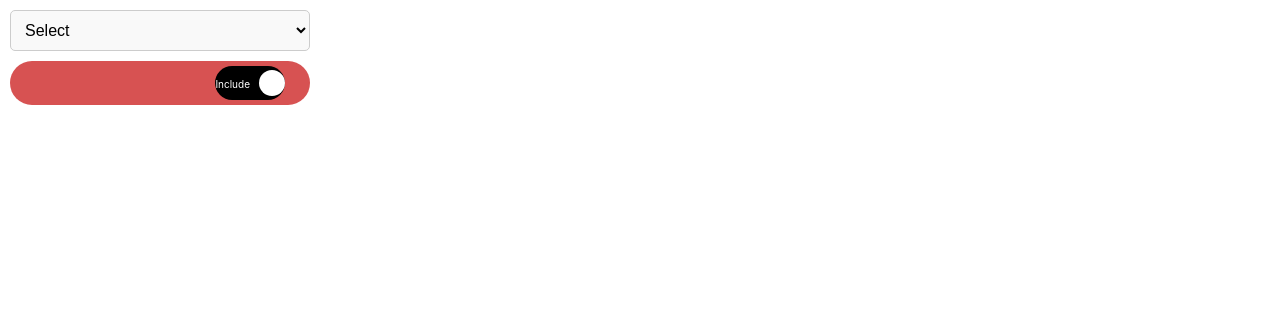
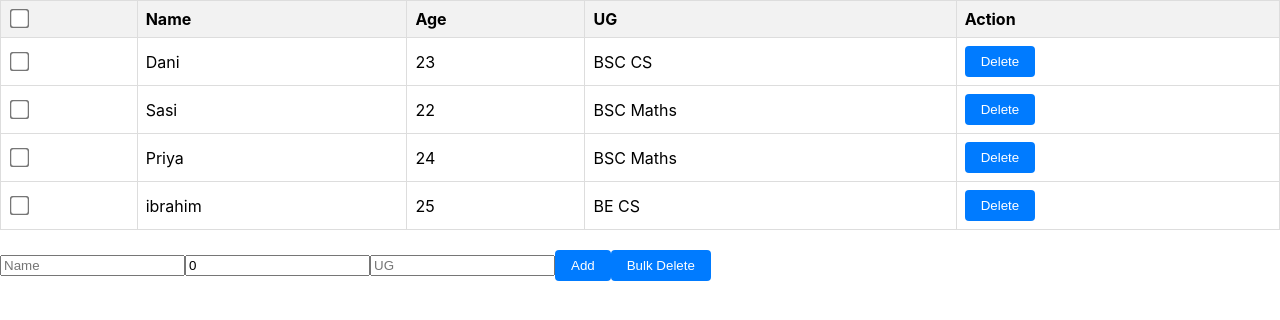
Before and after one commit to Danibenz17/toggleswitch, a React (Create React App) app: page / in a window 1280 px wide. Shown: the top 320 px of the page. Built offline with nearby package versions, Linux system fonts and the light colour scheme.

Commit message:
Test Components

```diff
--- a/src/App.tsx
+++ b/src/App.tsx
@@ -1,12 +1,14 @@
 import "./ToggleSwitch.css";
 import "./Pill.css";
 import "./Dropdown.css"
-import Dropdown from "./Dropdown";
+import "./Password.css"
+import "./SimpleTable.css"
+import DataTable from "./SimpleTable";
 
 function App() {
   return (
     <div>
-      <Dropdown />
+     <DataTable/>
     </div>
   );
 }
--- a/src/Dropdown.css
+++ b/src/Dropdown.css
@@ -1,42 +1,49 @@
 .dropdown-container {
+  position: relative;
+  display: inline-block;
+}
+
+.select-text {
+  cursor: pointer;
+  padding: 10px;
+  border: 1px solid #ccc;
+  border-radius: 4px;
+}
+
+.select-arrow {
+  margin-left: 5px;
+}
+
+.options-dropdown {
   display: flex;
   flex-direction: column;
-    width: 300px;
-    padding: 10px;
+  position: absolute;
+  top: 100%;
+  left: 0;
+  z-index: 1;
   background-color: #fff;
+  border: 1px solid #ccc;
+  border-radius: 4px;
 }
 
-  select {
-    width: 100%;
-    padding: 10px;
-    margin-bottom: 10px;
-    border: 1px solid #ccc;
-    border-radius: 5px;
-    background-color: #f9f9f9;
-    font-size: 16px;
+.option {
+  padding: 8px;
+  cursor: pointer;
 }
 
-  .sub-options {
+.submenu {
   display: flex;
   flex-direction: column;
+  position: absolute;
+  top: 0;
+  left: 100%;
+  z-index: 1;
+  background-color: #fff;
+  border: 1px solid #ccc;
+  border-radius: 4px;
 }
 
 .sub-option {
-    display: flex;
-    align-items: center;
-    margin-bottom: 5px;
-  }
-
-  input[type="checkbox"] {
-    margin-right: 10px;
-  }
-
-  label {
+  padding: 8px;
   cursor: pointer;
 }
-
-  .app-container {
-    display: flex;
-    flex-direction: column;
-    align-items: center;
-  }
--- a/src/Dropdown.tsx
+++ b/src/Dropdown.tsx
@@ -1,94 +1,118 @@
-import React, { useState } from 'react';
-import PillToggleSwitch from './Pill';
+import React, { useEffect, useRef, useState } from "react";
+import "./Dropdown.css";
 
-export type SubOption = {
+export interface SubOption {
   id: number;
   label: string;
-  selected: boolean;
-};
+  selected?: boolean;
+}
 
-type MainOption = {
+interface MainOption {
   key: string;
   label: string;
   options: SubOption[];
-};
+}
 
 const sampleData: MainOption[] = [
   {
-    key: 'option1',
-    label: 'Royal Enfield',
+    key: "option1",
+    label: "Royal Enfield",
     options: [
-      { id: 1, label: 'Interceptor 650', selected: false },
-      { id: 2, label: 'Classic 350', selected: false },
-      { id: 3, label: 'Himalayan', selected: false },
+      { id: 1, label: "Interceptor 650" },
+      { id: 2, label: "Classic 350" },
+      { id: 3, label: "Himalayan" },
     ],
   },
   {
-    key: 'option2',
-    label: 'Yamaha',
+    key: "option2",
+    label: "Yamaha",
     options: [
-      { id: 4, label: 'R15', selected: false },
-      { id: 5, label: 'MT150', selected: false },
+      { id: 4, label: "R15" },
+      { id: 5, label: "MT150" },
     ],
   },
   {
-    key: 'option3',
-    label: 'Honda',
+    key: "option3",
+    label: "Honda",
     options: [
-      { id: 6, label: 'Shine', selected: false },
-      { id: 7, label: 'Unicorn', selected: false },
-      { id: 8, label: 'Activa', selected: false },
+      { id: 6, label: "Shine" },
+      { id: 7, label: "Unicorn" },
+      { id: 8, label: "Activa" },
     ],
   },
 ];
 
-const Dropdown: React.FC = () => {
-  const [selectedMainOption, setSelectedMainOption] = useState<MainOption | null>(null);
-  const [subOptions, setSubOptions] = useState<SubOption[]>([]);
+const Dropdown = () => {
+  const [openMain, setOpenMain] = useState<string | null>(null);
+  const mainMenuRef = useRef<HTMLDivElement>(null);
+  const buttonRef = useRef<HTMLDivElement>(null);
 
-  const handleMainOptionChange = (key: string) => {
-    const option = sampleData.find((option) => option.key === key);
-    setSelectedMainOption(option || null);
-    setSubOptions(option ? option.options : []);
+  const handleMainOptionClick = (optionKey: string) => {
+    setOpenMain((prev) => (prev === optionKey ? null : optionKey));
   };
 
-  const handleSubOptionClick = (subOption: SubOption) => {
-    setSubOptions((prevSubOptions) =>
-      prevSubOptions.map((opt) =>
-        opt.id === subOption.id ? { ...opt, selected: !opt.selected } : opt
-      )
-    );
+  const handleSubMenuClick = (subOptionLabel: string) => {
+    console.log("Selected:", subOptionLabel);
+    setOpenMain(null);
+  };
+
+  const handleBlur = (event: React.FocusEvent<HTMLDivElement>) => {
+    const currentTarget = event.currentTarget;
+
+    setTimeout(() => {
+      if (
+        !currentTarget.contains(document.activeElement) &&
+        openMain &&
+        mainMenuRef.current &&
+        !mainMenuRef.current.contains(document.activeElement)
+      ) {
+        setOpenMain(null);
+      }
+    }, 0);
   };
 
   return (
-    <div className="dropdown-container">
-      <select
-        value={selectedMainOption ? selectedMainOption.key : ''}
-        onChange={(e) => handleMainOptionChange(e.target.value)}
+    <div className="dropdown-container" onBlur={handleBlur} tabIndex={0}>
+      <div
+        className="select-text"
+        ref={buttonRef}
+        onClick={() => setOpenMain((prev) => (prev ? null : "main"))}
       >
-        <option value="">Select</option>
-        {sampleData.map((option) => (
-          <option key={option.key} value={option.key}>
-            {option.label}
-          </option>
-        ))}
-      </select>
-      {selectedMainOption && (
-        <div className="sub-options">
-          {subOptions.map((subOption) => (
-            <div key={subOption.id} className="sub-option">
-              <input
-                type="checkbox"
-                id={`subOption-${subOption.id}`}
-                checked={subOption.selected}
-                onChange={() => handleSubOptionClick(subOption)}
-              />
-              <label htmlFor={`subOption-${subOption.id}`}>{subOption.label}</label>
+        Select
+        <span className={`select-arrow ${openMain ? "open" : ""}`}>
+          &#9662;
+        </span>
+      </div>
+      {openMain && (
+        <div className="options-dropdown" ref={mainMenuRef} >
+          {sampleData.map((option) => (
+            <div
+              key={option.key}
+              className="option"
+              onClick={() => handleMainOptionClick(option.key)}
+            >
+              {option.label}
             </div>
           ))}
         </div>
       )}
-      <PillToggleSwitch selectedSubOptions={subOptions} />
+      {sampleData.map((option) => (
+        <div key={option.key}>
+          {openMain === option.key && (
+            <div className="submenu">
+              {option.options.map((subOption) => (
+                <div
+                  key={subOption.id}
+                  className="sub-option"
+                  onClick={() => handleSubMenuClick(subOption.label)}
+                >
+                  {subOption.label}
+                </div>
+              ))}
+            </div>
+          )}
+        </div>
+      ))}
     </div>
   );
 };
--- /dev/null
+++ b/src/Password.css
@@ -0,0 +1,39 @@
+.input-container {
+  margin-bottom: 20px;
+}
+
+input[type="password"] {
+  width: 300px;
+  padding: 8px;
+  border-width: 2px;
+  border-style: solid;
+  border-radius: 4px;
+  outline: none;
+}
+
+p {
+  margin-top: 5px;
+  font-size: 14px;
+}
+
+button {
+  padding: 8px 16px;
+  border: none;
+  border-radius: 4px;
+  background-color: #007bff;
+  color: white;
+  cursor: pointer;
+}
+
+button:disabled {
+  background-color: #ccc;
+  cursor: not-allowed;
+}
+
+.valid-rule {
+  color: green;
+}
+
+.invalid-rule {
+  color: red;
+}
--- /dev/null
+++ b/src/SimpleTable.css
@@ -0,0 +1,25 @@
+table {
+  width: 100%;
+  border-collapse: collapse;
+  margin-bottom: 20px;
+}
+
+th,
+td {
+  border: 1px solid #ddd;
+  padding: 8px;
+  text-align: left;
+}
+
+th {
+  background-color: #f2f2f2;
+}
+
+tr.selected {
+  background-color: #cce5ff;
+}
+
+input[type='checkbox'] {
+  transform: scale(1.5);
+  cursor: pointer;
+}
--- /dev/null
+++ b/src/SimpleTable.tsx
@@ -0,0 +1,216 @@
+import React, { useReducer, useState } from "react";
+
+interface RowData {
+  id: number;
+  name: string;
+  age: number;
+  ug: string;
+}
+
+interface State {
+  selectedRows: number[];
+  selectAll: boolean;
+  newName: string;
+  newAge: number;
+  newUg: string;
+  rows: RowData[];
+}
+
+type Action =
+  | { type: "SELECT_ALL" }
+  | { type: "SELECT_ROW"; id: number }
+  | {
+      type: "ADD_ROW";
+      payload: { newName: string; newAge: number; newUg: string };
+    }
+  | { type: "DELETE_ROW"; id: number | number[] };
+
+const initialState: State = {
+  selectedRows: [],
+  selectAll: false,
+  newName: "",
+  newAge: 0,
+  newUg: "",
+  rows: [
+    { id: 1, name: "Dani", age: 23, ug: "BSC CS" },
+    { id: 2, name: "Sasi", age: 22, ug: "BSC Maths" },
+    { id: 3, name: "Priya", age: 24, ug: "BSC Maths" },
+    { id: 4, name: "ibrahim", age: 25, ug: "BE CS" },
+  ],
+};
+
+const reducer = (state: State, action: Action): State => {
+  switch (action.type) {
+    case "SELECT_ALL":
+      return {
+        ...state,
+        selectedRows: state.selectAll ? [] : state.rows.map((row) => row.id),
+        selectAll: !state.selectAll,
+      };
+    case "SELECT_ROW":
+      const updatedSelectedRows = state.selectedRows.includes(action.id)
+        ? state.selectedRows.filter((selectedId) => selectedId !== action.id)
+        : [...state.selectedRows, action.id];
+
+      return {
+        ...state,
+        selectedRows: updatedSelectedRows,
+      };
+    case "ADD_ROW":
+      const { newName, newAge, newUg } = action.payload;
+      if (newName.trim() !== "" && newAge !== 0 && newUg.trim() !== "") {
+        const newId = state.rows.length + 1;
+        const newRow: RowData = {
+          id: newId,
+          name: newName,
+          age: newAge,
+          ug: newUg,
+        };
+
+        return {
+          ...state,
+          rows: [...state.rows, newRow],
+          newName: "",
+          newAge: 0,
+          newUg: "",
+        };
+      }
+      return state;
+
+    case "DELETE_ROW":
+      let updatedRows: RowData[];
+      if (Array.isArray(action.id)) {
+        const idsToDelete = action.id as number[];
+        updatedRows = state.rows.filter((row) => !idsToDelete.includes(row.id));
+      } else {
+        const idToDelete = action.id as number;
+        updatedRows = state.rows.filter((row) => row.id !== idToDelete);
+      }
+
+      return {
+        ...state,
+        rows: updatedRows,
+        selectedRows: [],
+        selectAll: false,
+      };
+    default:
+      return state;
+  }
+};
+
+const DataTable = () => {
+  const [state, dispatch] = useReducer(reducer, initialState);
+  const { selectedRows, selectAll, rows } = state;
+  const [newName, setNewName] = useState<string>("");
+  const [newAge, setNewAge] = useState<number>(0);
+  const [newUg, setNewUg] = useState<string>("");
+
+  const handleKeyDown = (e: { key: string }) => {
+    if (e.key === "ArrowUp" || e.key === "ArrowDown") {
+      const checkboxes = document.querySelectorAll<HTMLInputElement>(
+        'input[type="checkbox"]'
+      );
+
+      const currentIndex = Array.from(checkboxes).findIndex(
+        (checkbox) => document.activeElement === checkbox
+      );
+
+      const newIndex =
+        e.key === "ArrowUp"
+          ? (currentIndex - 1 + checkboxes.length) % checkboxes.length
+          : (currentIndex + 1) % checkboxes.length;
+
+      checkboxes[newIndex].focus();
+    }
+  };
+
+  const handleSelectAll = () => {
+    dispatch({ type: "SELECT_ALL" });
+  };
+
+  const handleSelectRow = (id: number) => {
+    dispatch({ type: "SELECT_ROW", id });
+  };
+
+  const isSelected = (id: number) => selectedRows.includes(id);
+
+  const handleAdd = () => {
+    dispatch({
+      type: "ADD_ROW",
+      payload: {
+        newName,
+        newAge,
+        newUg,
+      },
+    });
+  };
+
+  const handleDelete = (ids: number | number[]) => {
+    dispatch({ type: "DELETE_ROW", id: ids });
+  };
+
+  return (
+    <div onKeyDown={handleKeyDown} tabIndex={0} role="grid">
+      <table>
+        <thead>
+          <tr>
+            <th>
+              <input
+                type="checkbox"
+                checked={selectAll}
+                onChange={handleSelectAll}
+              />
+            </th>
+            <th>Name</th>
+            <th>Age</th>
+            <th>UG</th>
+            <th>Action</th>
+          </tr>
+        </thead>
+        <tbody>
+          {rows.map((row) => (
+            <tr key={row.id} role="row">
+              <td tabIndex={0}>
+                <input
+                  type="checkbox"
+                  checked={isSelected(row.id)}
+                  onChange={() => handleSelectRow(row.id)}
+                />
+              </td>
+              <td>{row.name}</td>
+              <td>{row.age}</td>
+              <td>{row.ug}</td>
+              <td>
+                <button onClick={() => handleDelete(row.id)}>Delete</button>
+              </td>
+            </tr>
+          ))}
+        </tbody>
+      </table>
+      <div>
+        <input
+          type="text"
+          placeholder="Name"
+          value={newName}
+          onChange={(e) => setNewName(e.target.value)}
+        />
+        <input
+          type="number"
+          placeholder="Age"
+          value={newAge}
+          onChange={(e) => setNewAge(parseInt(e.target.value))}
+        />
+        <input
+          type="text"
+          placeholder="UG"
+          value={newUg}
+          onChange={(e) => setNewUg(e.target.value)}
+        />
+        <button onClick={handleAdd}>Add</button>
+        <button onClick={() => handleDelete(selectedRows)}>Bulk Delete</button>
+      </div>
+    </div>
+  );
+};
+
+export default DataTable;
```
Also changed, not shown: src/NumberBox.tsx (added, +37 -0 lines), src/PasswordValidation.tsx (added, +53 -0 lines). Lines whose indentation alone changed are shown as unchanged.
